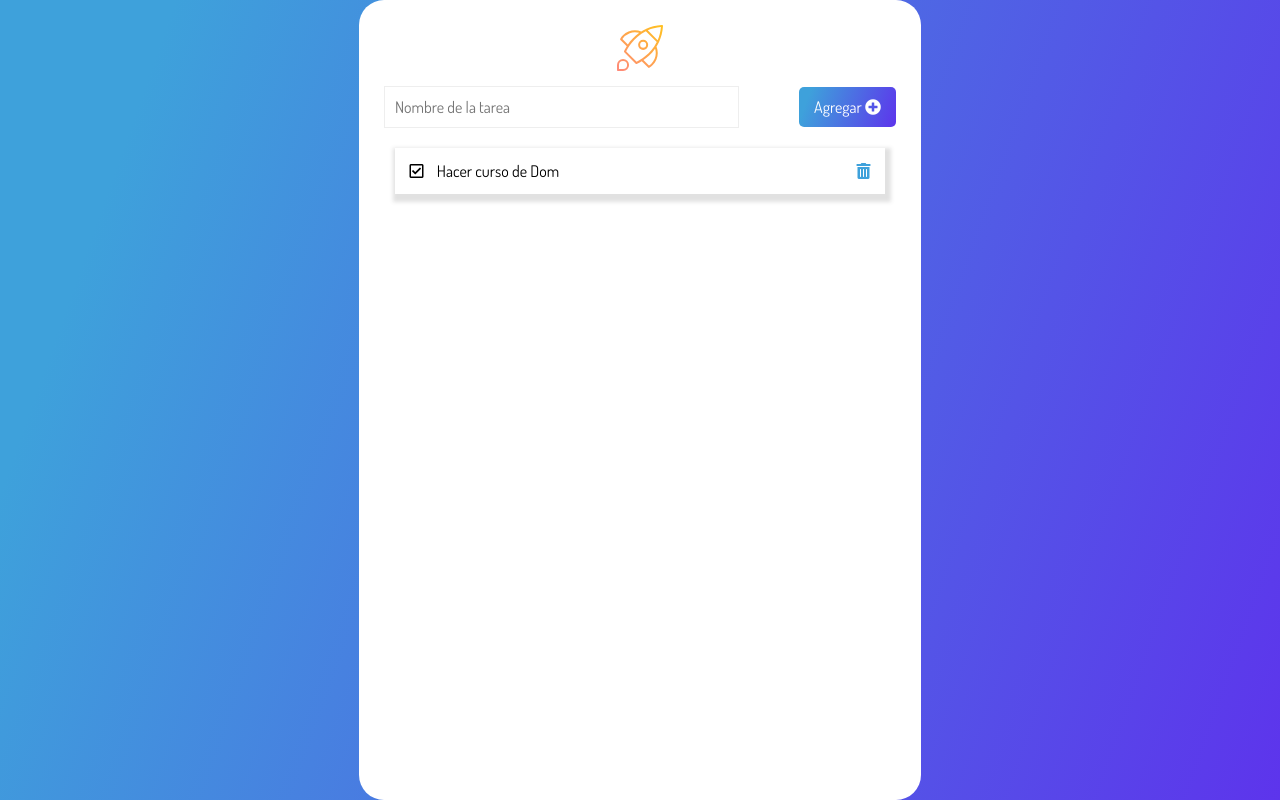
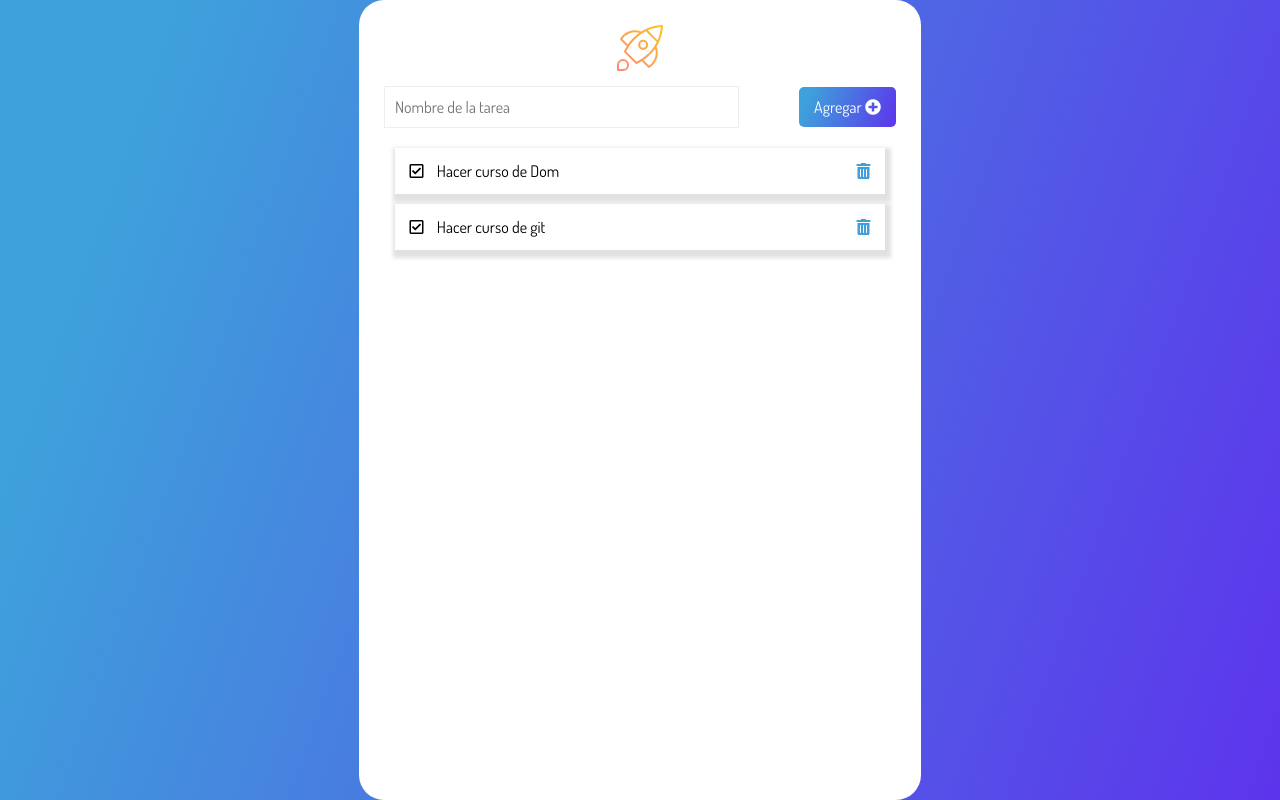
Before and after one commit to Esau-Herrera/manipulando-dom, a plain HTML site: page index.html in a window 1280 px wide. Drawn offline with Linux system fonts and the light colour scheme.

Commit message:
ejercicio de clase 01

```diff
--- a/index.html
+++ b/index.html
@@ -40,6 +40,13 @@
             </div>
             <i class="lista__i fas fa-trash-alt trashIcon icon"></i>
           </li>
+          <li class="lista__item">
+            <div>
+              <i class="item__i far fa-check-square icon"></i>
+              <span class="item__tarea">Hacer curso de git</span>
+            </div>
+            <i class="lista__i fas fa-trash-alt trashIcon icon"></i>
+          </li>
         </ul>
       </div>
     </main>
```
